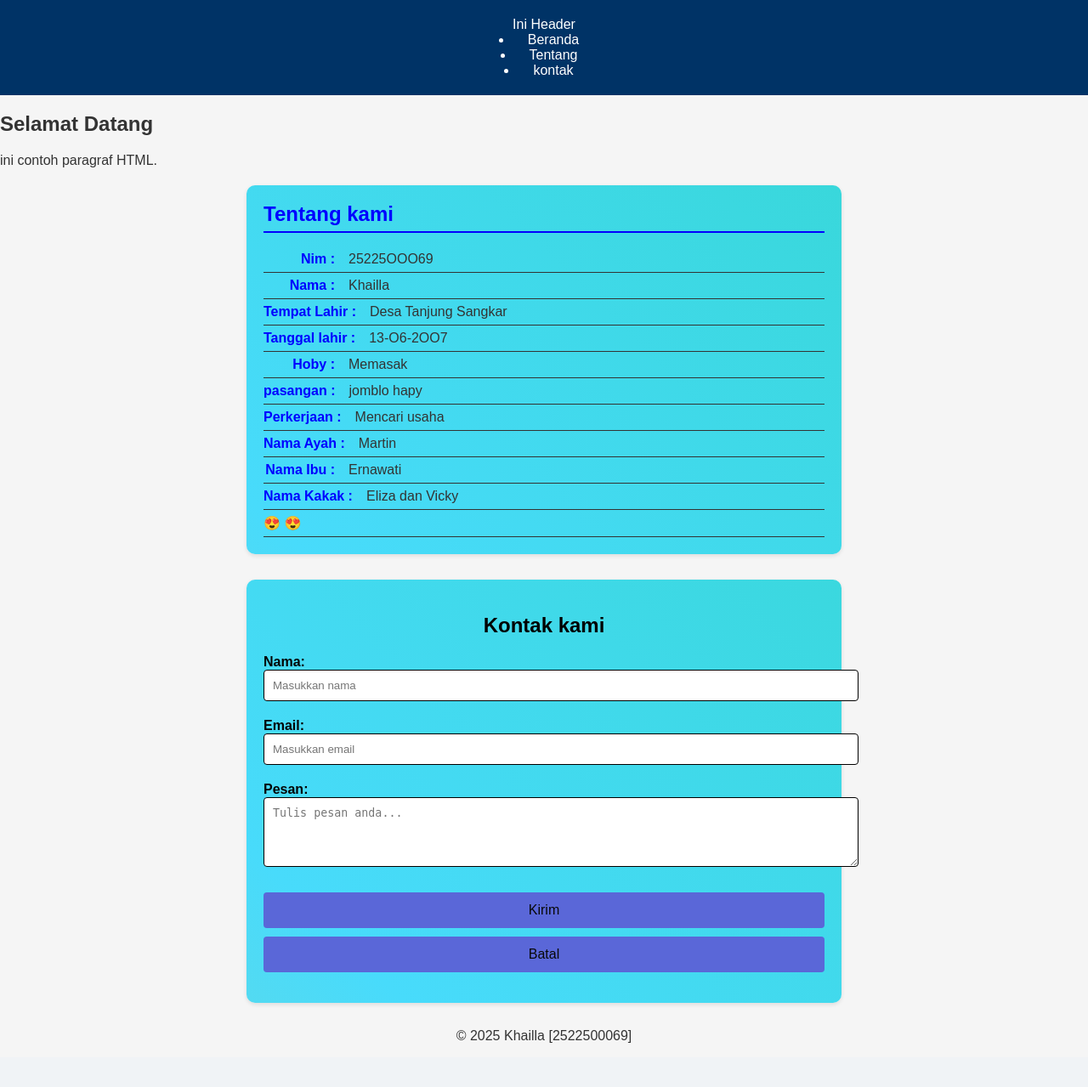
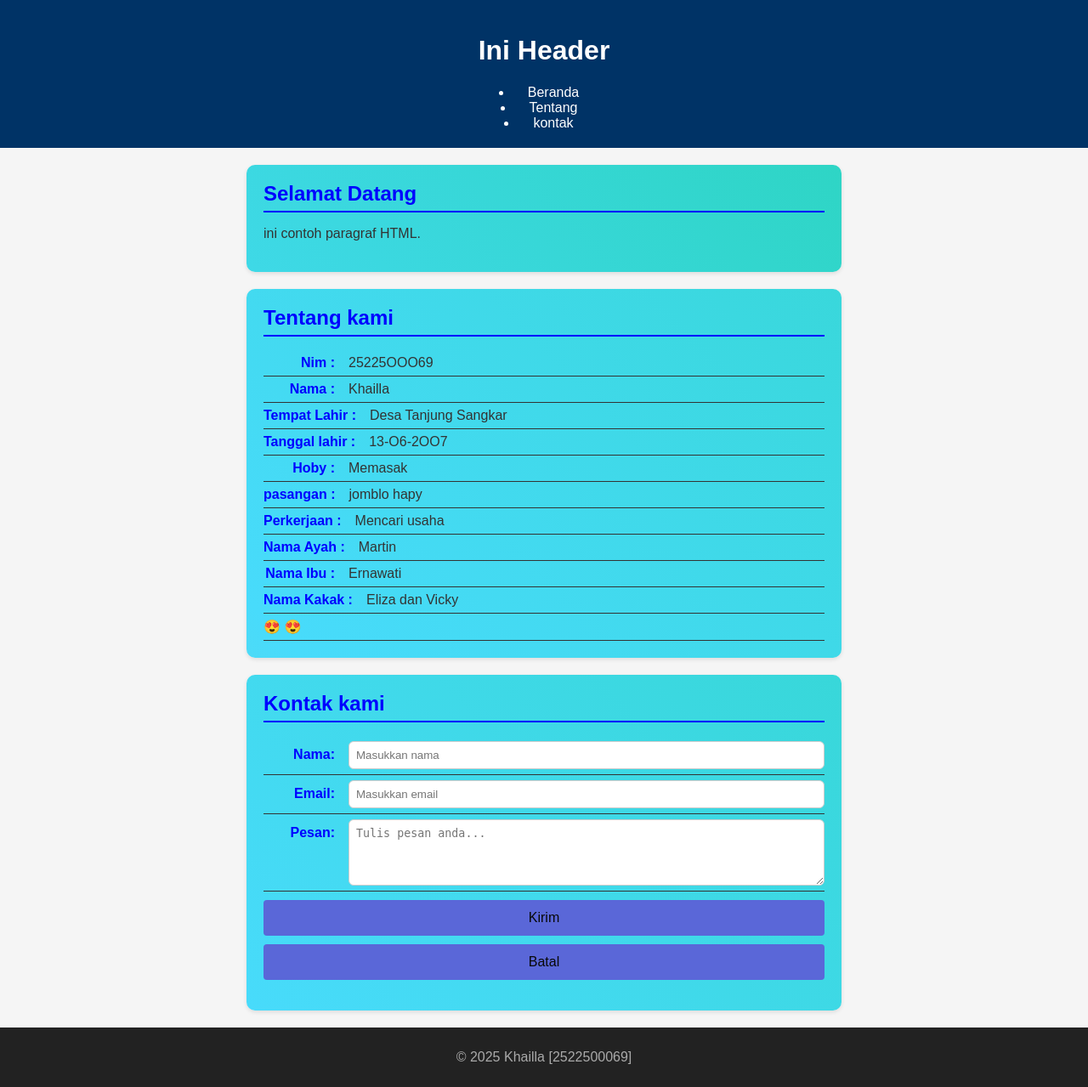
Before and after one commit to 2522500069/2522500069-GBD1J-25260, a PHP site: page /pertemuan-04/index.html in a window 1280 px wide. Shown: the whole page at 85% size. Before the commit the page ends 1227 px from the top, so only its background shows below. Run offline with PHP 8.4, Linux system fonts and the light colour scheme.

Commit message:
styling footer

```diff
--- a/pertemuan-04/index.html
+++ b/pertemuan-04/index.html
@@ -6,9 +6,8 @@
     <title>Document</title>
     <link rel="stylesheet" href="style.css">
      <style>
-      #about {
 
-
+      #about, #contact, #home {
       border-radius: 10px;
       padding: 20px;
       max-width: 700px;
@@ -16,14 +15,17 @@
       box-shadow: 0 2px 5px rgba(0, 0, 0, 0.1);
       text-align: justify;
       }
-      #about h2 {
+      #about h2, #contact h2, #home h2 {
         color: blue;
         border-bottom: 2px solid;
         padding-bottom: 6px;
         margin-top: 0;
         margin-bottom: 16px;
       }
-      #about p {
+      #home p  {
+       text-align: justify;
+      }
+      #about p , #contact label{
         display: flex;
         justify-content: flex-start;
         align-items: baseline;
@@ -34,7 +36,7 @@
 
       }
 
-      #about strong{
+      #about strong, #contact label>span{
         min-width: 100px;
         color: blue;
         font-weight: 600;
@@ -43,7 +45,7 @@
         flex-shrink: 0;
       }
 
-#about,#contact{
+#about,#contact , #home{
   background: linear-gradient(45deg, #ff9ff3,#feca57,#48dbfb,#1dd1a1);
   animation: wave 5s ease infinite;
   background-size: 800% 800%;
@@ -55,45 +57,31 @@
   100%{background-position: 0% 50%;}
 }
 
+#contact input, #contact textarea {
+    flex: 1;
+    border: 1px solid #ccc;
+    border-radius: 6px;
+    padding: 8px;
+    color: #000;
+    font-weight: normal;
+    margin: 0;
+    box-sizing: border-box;
 
-#contact {
-
-border-radius: 10px;
-padding: 20px;
-max-width: 700px;
-margin: 30px auto;
-box-shadow: 0 2px 5px rgba(0, 0, 0, 0.1);
 }
 
-#contact h2 {
-  margin-bottom: 20px;
-  text-align: center;
-  color: rgb(0, 0, 0);
-}
-
-form{ display: flex;
+#contct button {
+  margin-top: 10px;
+  display: inline-block;
+  padding: 10px  24px;
+  font-size: 16px;
+  border-radius: 6px;
+  cursor:pointer;
+  border: none;
+  transition: all 0.3s ease;
+  margin-right: 8px;
   flex-direction: column;
 }
 
-label {
-  display: block;
-  margin-bottom: 5px;
-  font-weight: bold;
-  color: #030303;
-}
-
-input[type="text"],
-  input[type="email"],
-    input[type="Pesan"],
-    textarea{
-      width: 700px;
-      padding: 10px;
-      margin-bottom: 15px;
-      border: 1px solid;
-      border-radius: 4px;
-      border-color: #000000;
-      outline: none;
-    }
     button[type="submit"],
 
     button[type="reset"] {
@@ -132,7 +120,7 @@ input[type="text"],
 </head>
 <body>
   <header>
-    <hi>Ini Header</hi>
+    <h1>Ini Header</h1>
     <nav>
         <ui>
             <li><a href="#home">Beranda</a></a></li>
--- a/pertemuan-04/style.css
+++ b/pertemuan-04/style.css
@@ -30,3 +30,10 @@ color:  #fff;
 text-decoration: none;
 padding: 6px 12px;
 }
+
+footer {
+  background: #222;
+  color:  #aaa;
+  text-align: center;
+  padding: 10px;
+}
```
Also changed, not shown: pertemuan-02/README.md, pertemuan-04/README.md.
